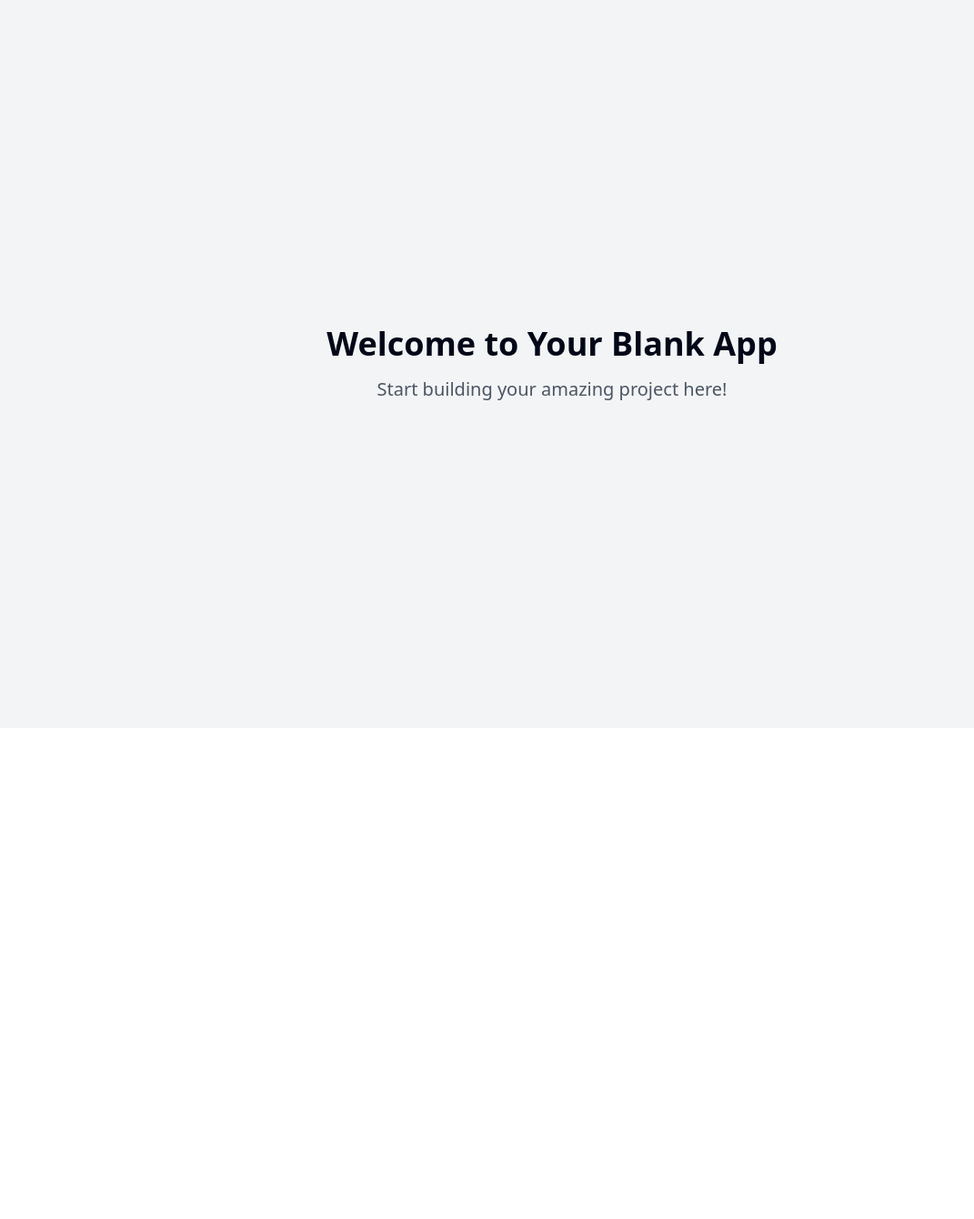
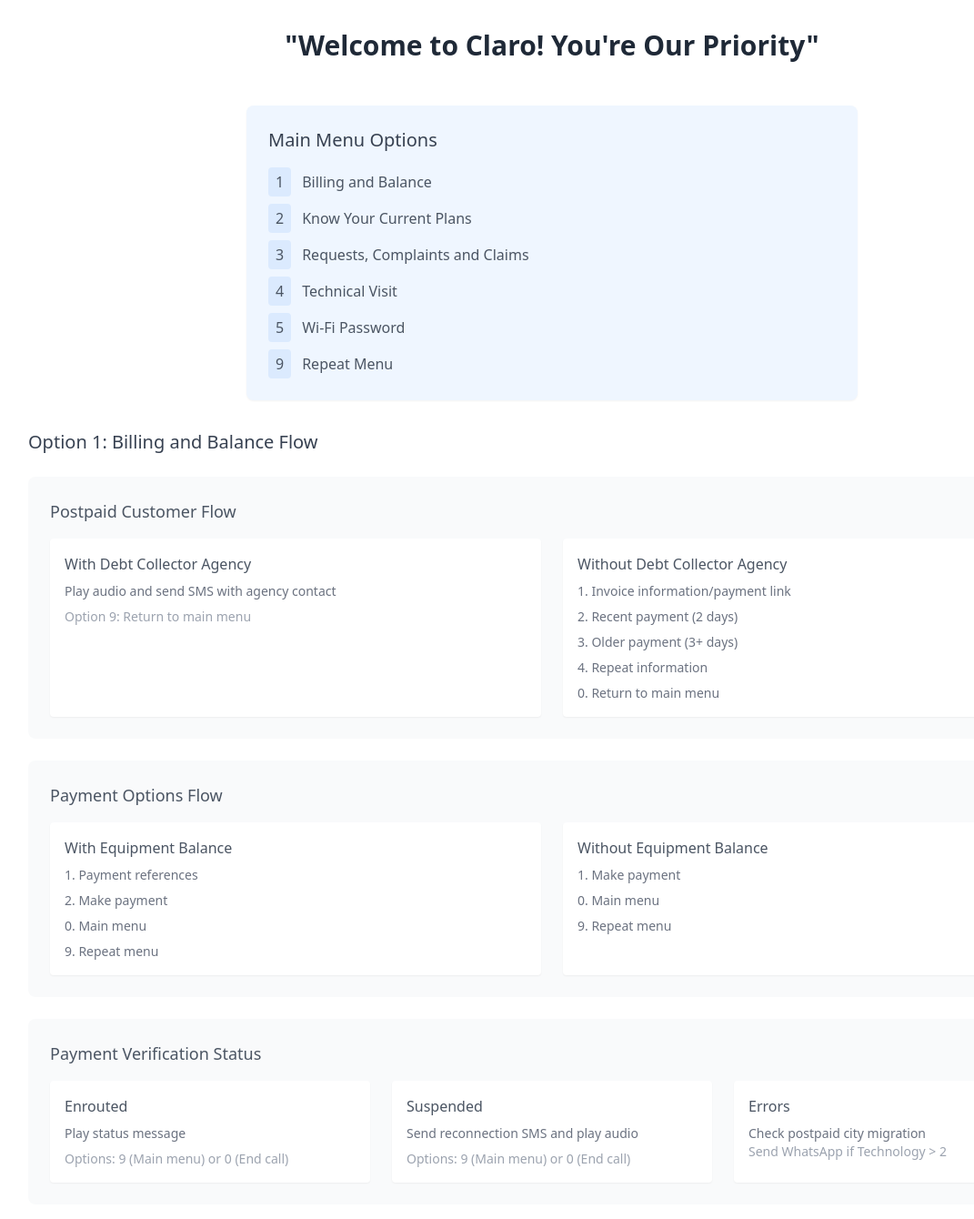
Before and after one commit to wnnafahan/claro-dtmf-flow, a React (Vite) app: page / in a window 1280 px wide. Shown: the top 1340 px of the page at 91% size, without its empty margins (33-1104 px from the left). Before the commit the page ends 800 px from the top, so only its background shows below. Built offline with nearby package versions, Linux system fonts and the light colour scheme.

Commit message:
Add Claro DTMF flow chart
Create a flow chart based on the provided Claro DTMF options and logic.

```diff
--- /dev/null
+++ b/src/components/CleroFlowChart.tsx
@@ -0,0 +1,135 @@
+
+import React from 'react';
+
+const CleroFlowChart = () => {
+  return (
+    <div className="min-h-screen bg-white p-8">
+      <div className="max-w-6xl mx-auto space-y-8">
+        {/* Main Title */}
+        <h1 className="text-3xl font-semibold text-center text-gray-800 mb-12">
+          "Welcome to Claro! You're Our Priority"
+        </h1>
+
+        {/* Main Menu */}
+        <div className="flex justify-center">
+          <div className="bg-blue-50 p-6 rounded-lg shadow-sm w-full max-w-2xl">
+            <h2 className="text-xl font-medium text-gray-700 mb-4">Main Menu Options</h2>
+            <ul className="space-y-2 text-gray-600">
+              <li className="flex items-center">
+                <span className="bg-blue-100 px-2 py-1 rounded mr-3">1</span>
+                <span>Billing and Balance</span>
+              </li>
+              <li className="flex items-center">
+                <span className="bg-blue-100 px-2 py-1 rounded mr-3">2</span>
+                <span>Know Your Current Plans</span>
+              </li>
+              <li className="flex items-center">
+                <span className="bg-blue-100 px-2 py-1 rounded mr-3">3</span>
+                <span>Requests, Complaints and Claims</span>
+              </li>
+              <li className="flex items-center">
+                <span className="bg-blue-100 px-2 py-1 rounded mr-3">4</span>
+                <span>Technical Visit</span>
+              </li>
+              <li className="flex items-center">
+                <span className="bg-blue-100 px-2 py-1 rounded mr-3">5</span>
+                <span>Wi-Fi Password</span>
+              </li>
+              <li className="flex items-center">
+                <span className="bg-blue-100 px-2 py-1 rounded mr-3">9</span>
+                <span>Repeat Menu</span>
+              </li>
+            </ul>
+          </div>
+        </div>
+
+        {/* Billing and Balance Flow */}
+        <div className="mt-12 space-y-6">
+          <h3 className="text-xl font-medium text-gray-700">Option 1: Billing and Balance Flow</h3>
+
+          {/* Postpaid Section */}
+          <div className="bg-gray-50 p-6 rounded-lg">
+            <h4 className="text-lg font-medium text-gray-600 mb-4">Postpaid Customer Flow</h4>
+
+            {/* Debt Collector Agency Check */}
+            <div className="grid grid-cols-1 md:grid-cols-2 gap-6">
+              <div className="bg-white p-4 rounded shadow-sm">
+                <h5 className="font-medium text-gray-600 mb-2">With Debt Collector Agency</h5>
+                <p className="text-sm text-gray-500">Play audio and send SMS with agency contact</p>
+                <div className="mt-2 text-sm text-gray-400">
+                  Option 9: Return to main menu
+                </div>
+              </div>
+
+              <div className="bg-white p-4 rounded shadow-sm">
+                <h5 className="font-medium text-gray-600 mb-2">Without Debt Collector Agency</h5>
+                <ul className="text-sm text-gray-500 space-y-2">
+                  <li>1. Invoice information/payment link</li>
+                  <li>2. Recent payment (2 days)</li>
+                  <li>3. Older payment (3+ days)</li>
+                  <li>4. Repeat information</li>
+                  <li>0. Return to main menu</li>
+                </ul>
+              </div>
+            </div>
+          </div>
+
+          {/* Payment Section */}
+          <div className="bg-gray-50 p-6 rounded-lg">
+            <h4 className="text-lg font-medium text-gray-600 mb-4">Payment Options Flow</h4>
+            <div className="grid grid-cols-1 md:grid-cols-2 gap-6">
+              <div className="bg-white p-4 rounded shadow-sm">
+                <h5 className="font-medium text-gray-600 mb-2">With Equipment Balance</h5>
+                <ul className="text-sm text-gray-500 space-y-2">
+                  <li>1. Payment references</li>
+                  <li>2. Make payment</li>
+                  <li>0. Main menu</li>
+                  <li>9. Repeat menu</li>
+                </ul>
+              </div>
+
+              <div className="bg-white p-4 rounded shadow-sm">
+                <h5 className="font-medium text-gray-600 mb-2">Without Equipment Balance</h5>
+                <ul className="text-sm text-gray-500 space-y-2">
+                  <li>1. Make payment</li>
+                  <li>0. Main menu</li>
+                  <li>9. Repeat menu</li>
+                </ul>
+              </div>
+            </div>
+          </div>
+
+          {/* Payment Verification */}
+          <div className="bg-gray-50 p-6 rounded-lg">
+            <h4 className="text-lg font-medium text-gray-600 mb-4">Payment Verification Status</h4>
+            <div className="grid grid-cols-1 md:grid-cols-3 gap-6">
+              <div className="bg-white p-4 rounded shadow-sm">
+                <h5 className="font-medium text-gray-600 mb-2">Enrouted</h5>
+                <p className="text-sm text-gray-500">Play status message</p>
+                <div className="mt-2 text-sm text-gray-400">
+                  Options: 9 (Main menu) or 0 (End call)
+                </div>
+              </div>
+
+              <div className="bg-white p-4 rounded shadow-sm">
+                <h5 className="font-medium text-gray-600 mb-2">Suspended</h5>
+                <p className="text-sm text-gray-500">Send reconnection SMS and play audio</p>
+                <div className="mt-2 text-sm text-gray-400">
+                  Options: 9 (Main menu) or 0 (End call)
+                </div>
+              </div>
+
+              <div className="bg-white p-4 rounded shadow-sm">
+                <h5 className="font-medium text-gray-600 mb-2">Errors</h5>
+                <p className="text-sm text-gray-500">Check postpaid city migration</p>
+                <p className="text-sm text-gray-400">Send WhatsApp if Technology {'>'} 2</p>
+              </div>
+            </div>
+          </div>
+        </div>
+      </div>
+    </div>
+  );
+};
+
+export default CleroFlowChart;
--- a/src/pages/Index.tsx
+++ b/src/pages/Index.tsx
@@ -1,14 +1,7 @@
-// Update this page (the content is just a fallback if you fail to update the page)
+import CleroFlowChart from '../components/CleroFlowChart';
 
 const Index = () => {
-  return (
-    <div className="min-h-screen flex items-center justify-center bg-gray-100">
-      <div className="text-center">
-        <h1 className="text-4xl font-bold mb-4">Welcome to Your Blank App</h1>
-        <p className="text-xl text-gray-600">Start building your amazing project here!</p>
-      </div>
-    </div>
-  );
+  return <CleroFlowChart />;
 };
 
 export default Index;
```
